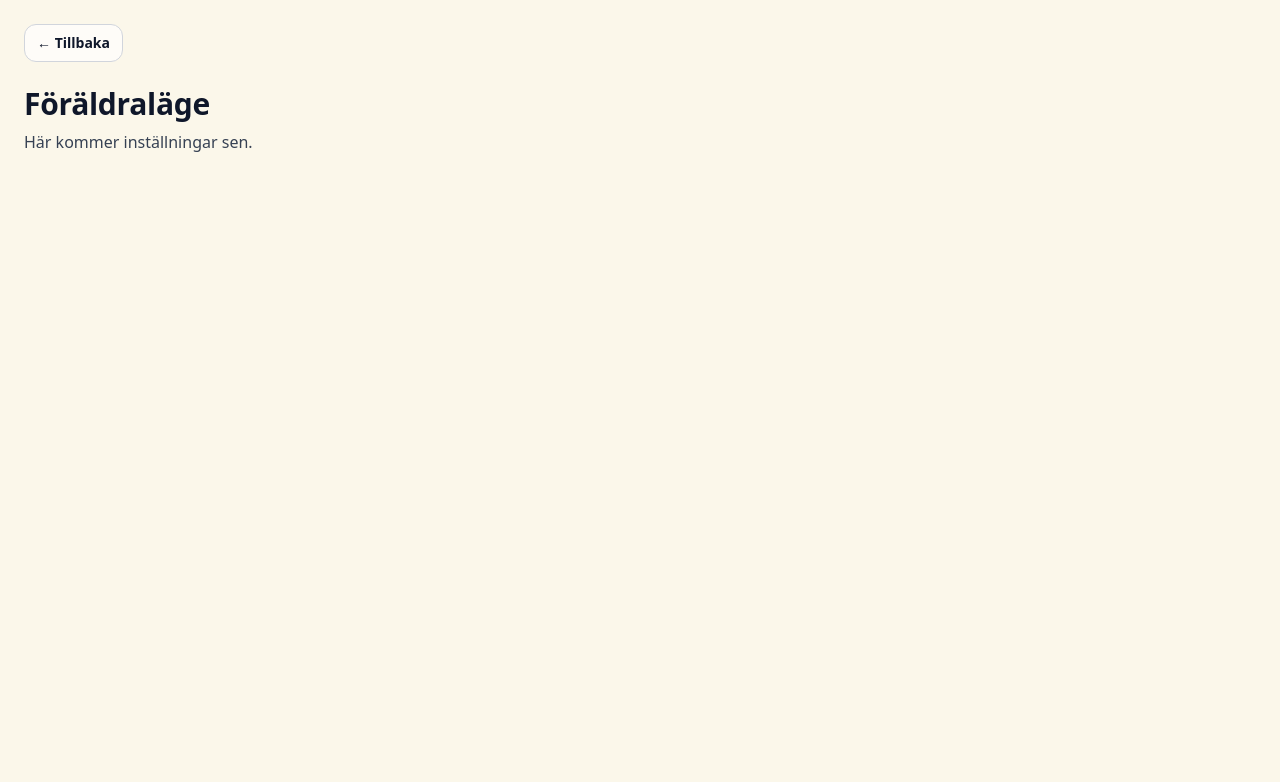
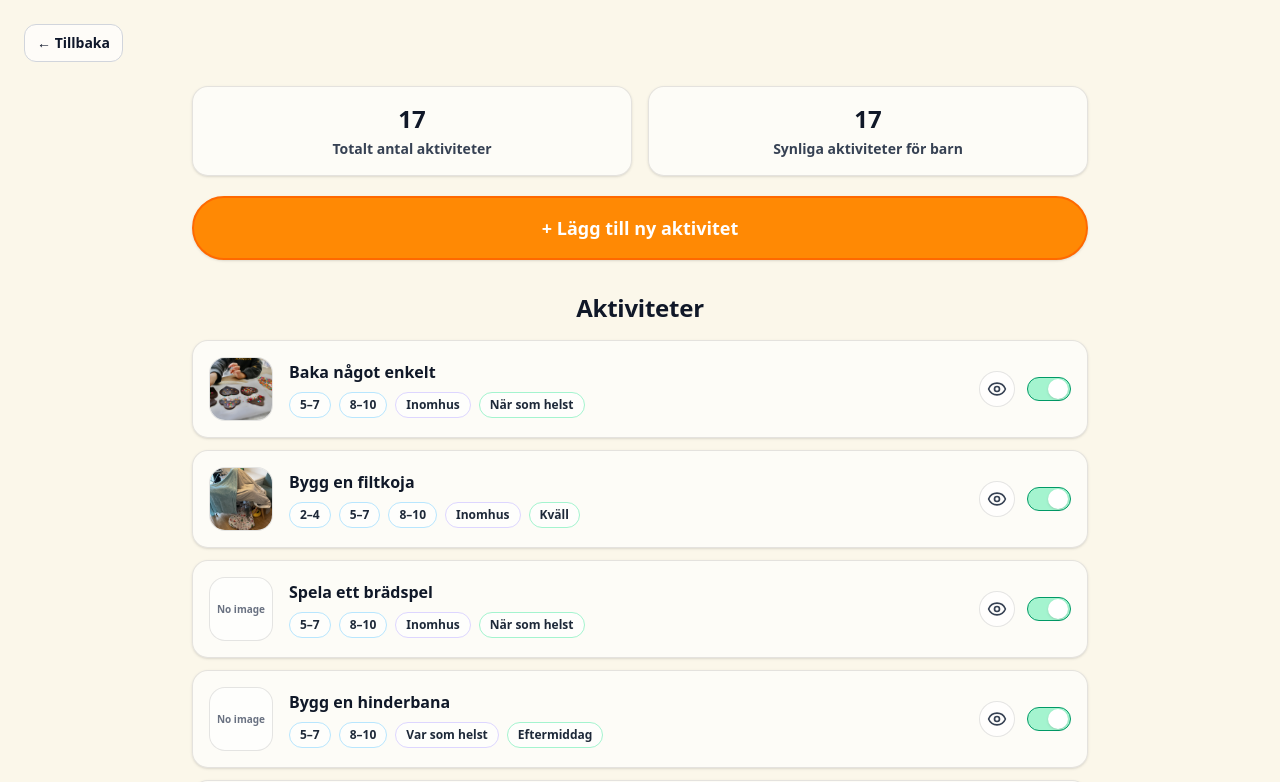
Before and after one commit to axandranathalie/Kids-app, a React (Vite) app: page /parent/home in a window 1280 px wide. Shown: the top 782 px of the page. Built offline with nearby package versions, Linux system fonts and the light colour scheme.

Commit message:
feat: build parent mode activity list UI

```diff
--- a/src/views/ParentHomeView.tsx
+++ b/src/views/ParentHomeView.tsx
@@ -1,21 +1,274 @@
+import { useMemo, useState, type ReactNode } from "react";
 import { Link } from "react-router-dom";
+import { Eye, EyeOff } from "lucide-react";
+
+import { allActivities } from "../data/activities";
+import type { Activity } from "../types/activity";
+import { getActivityImageUrl } from "../lib/getActivityImage";
+
+// LocalStorage key for hidden activities in kids mode
+const HIDDEN_KEY = "kidsapp_hidden_activity_ids";
+
+function readHiddenIds(): Set<string> {
+  try {
+    const raw = localStorage.getItem(HIDDEN_KEY);
+    if (!raw) return new Set();
+
+    const arr: unknown = JSON.parse(raw);
+    if (!Array.isArray(arr)) return new Set();
+
+    return new Set(arr.filter((x): x is string => typeof x === "string"));
+  } catch {
+    return new Set();
+  }
+}
+
+function writeHiddenIds(ids: Set<string>) {
+  localStorage.setItem(HIDDEN_KEY, JSON.stringify(Array.from(ids)));
+}
+
+function isHidden(activityId: string, hiddenIds: Set<string>): boolean {
+  return hiddenIds.has(activityId);
+}
+
+function getAgeLabels(activity: Activity): string[] {
+  const pretty = (g: string) => {
+    if (g === "2-4") return "2–4";
+    if (g === "5-7") return "5–7";
+    if (g === "8-10") return "8–10";
+    return g;
+  };
+
+  return (activity.ageGroups ?? []).map(pretty);
+}
+
+function getWhereLabel(a: Activity): string {
+  // weather tag: inomhus / utomhus / valfritt
+  if (a.weather === "inomhus") return "Inomhus";
+  if (a.weather === "utomhus") return "Utomhus";
+  return "Var som helst";
+}
+
+function getWhenLabel(a: Activity): string {
+  // timeOfDay: morgon / eftermiddag / kväll / valfritt
+  if (a.timeOfDay === "morgon") return "Morgon";
+  if (a.timeOfDay === "eftermiddag") return "Eftermiddag";
+  if (a.timeOfDay === "kväll") return "Kväll";
+  return "När som helst";
+}
+
+type ChipProps = {
+  children: ReactNode;
+  className?: string;
+};
+
+function Chip({ children, className }: ChipProps) {
+  return (
+    <span
+      className={[
+        "inline-flex items-center rounded-full px-2.5 py-1 text-xs font-semibold",
+        "border border-black/10 bg-white/70 text-gray-800",
+        className ?? "",
+      ].join(" ")}
+    >
+      {children}
+    </span>
+  );
+}
+
+type SwitchProps = {
+  checked: boolean;
+  onChange: (next: boolean) => void;
+  disabled?: boolean;
+  label?: string;
+};
+
+function Switch({ checked, onChange, disabled, label }: SwitchProps) {
+  return (
+    <button
+      type="button"
+      aria-pressed={checked}
+      aria-label={label ?? (checked ? "Visible" : "Hidden")}
+      disabled={disabled}
+      onClick={() => onChange(!checked)}
+      className={[
+        "relative inline-flex h-6 w-11 items-center rounded-full border",
+        "transition",
+        disabled ? "opacity-50 cursor-not-allowed" : "cursor-pointer",
+        checked
+          ? "bg-emerald-200 border-emerald-600"
+          : "bg-gray-200 border-gray-300",
+      ].join(" ")}
+    >
+      <span
+        className={[
+          "inline-block h-5 w-5 rounded-full bg-white shadow-sm transition",
+          checked ? "translate-x-5" : "translate-x-0.5",
+        ].join(" ")}
+      />
+    </button>
+  );
+}
 
 export function ParentHomeView() {
+  const [hiddenIds, setHiddenIds] = useState<Set<string>>(() => readHiddenIds());
+
+  const activities = allActivities;
+
+  const totalCount = activities.length;
+
+  const visibleCount = useMemo(() => {
+    let visible = 0;
+    for (const a of activities) {
+      if (!isHidden(a.id, hiddenIds)) visible += 1;
+    }
+    return visible;
+  }, [activities, hiddenIds]);
+
+  const toggleVisibility = (activityId: string, makeVisible: boolean) => {
+    setHiddenIds((prev) => {
+      const next = new Set(prev);
+
+      // makeVisible=true => remove from hidden
+      if (makeVisible) next.delete(activityId);
+      else next.add(activityId);
+
+      writeHiddenIds(next);
+      return next;
+    });
+  };
+
   return (
     <main className="min-h-dvh bg-[#fbf7ea] p-6 font-kids">
-      <header className="mb-6">
+      <header className="flex items-center justify-between">
         <Link
           to="/"
           className="inline-flex items-center rounded-xl border border-gray-300 bg-white/70 px-3 py-2 text-sm font-semibold"
         >
           ← Tillbaka
         </Link>
+
+        {/* Keeps header spacing stable */}
+        <div className="w-20" />
       </header>
 
-      <h1 className="text-3xl font-bold">Föräldraläge</h1>
-      <p className="mt-2 text-gray-700">
-        Här kommer inställningar sen.
-      </p>
+      {/* Top summary */}
+      <section className="mx-auto mt-6 w-full max-w-4xl">
+        <div className="grid gap-4 sm:grid-cols-2">
+          <div className="rounded-2xl bg-white/60 p-4 text-center shadow-sm border border-black/10">
+            <div className="text-2xl font-extrabold text-gray-900">
+              {totalCount}
+            </div>
+            <div className="mt-1 text-sm font-semibold text-gray-700">
+              Totalt antal aktiviteter
+            </div>
+          </div>
+
+          <div className="rounded-2xl bg-white/60 p-4 text-center shadow-sm border border-black/10">
+            <div className="text-2xl font-extrabold text-gray-900">
+              {visibleCount}
+            </div>
+            <div className="mt-1 text-sm font-semibold text-gray-700">
+              Synliga aktiviteter för barn
+            </div>
+          </div>
+        </div>
+
+        {/* Add button (UI only for this issue) */}
+        <button
+          type="button"
+          className={[
+            "mt-5 w-full rounded-full py-4 text-lg font-extrabold shadow-sm",
+            "bg-orange-400 text-white border-2 border-orange-500",
+            "hover:brightness-[0.98] active:scale-[0.99] transition",
+          ].join(" ")}
+        >
+          + Lägg till ny aktivitet
+        </button>
+
+        <h2 className="mt-8 text-center text-2xl font-extrabold text-gray-900">
+          Aktiviteter
+        </h2>
+
+        {/* List */}
+        <ul className="mt-4 space-y-3">
+          {activities.map((activity) => {
+            const imgUrl = getActivityImageUrl(activity);
+            const hidden = isHidden(activity.id, hiddenIds);
+
+            return (
+              <li
+                key={activity.id}
+                className="rounded-2xl bg-white/60 p-4 shadow-sm border border-black/10"
+              >
+                <div className="flex items-center gap-4">
+                  {/* Thumbnail */}
+                  <div className="h-16 w-16 shrink-0 overflow-hidden rounded-2xl border border-black/10 bg-white/60">
+                    {imgUrl ? (
+                      <img
+                        src={imgUrl}
+                        alt={activity.image?.alt ?? activity.title}
+                        className="h-full w-full object-cover"
+                        loading="lazy"
+                      />
+                    ) : (
+                      <div className="grid h-full w-full place-items-center text-[10px] font-semibold text-gray-500">
+                        No image
+                      </div>
+                    )}
+                  </div>
+
+                  {/* Text + chips */}
+                  <div className="min-w-0 flex-1">
+                    <div className="truncate text-base font-extrabold text-gray-900">
+                      {activity.title}
+                    </div>
+
+                    <div className="mt-2 flex flex-wrap items-center gap-2">
+                      {getAgeLabels(activity).map((label) => (
+                        <Chip
+                          key={`${activity.id}-age-${label}`}
+                          className="bg-sky-50/80 border-sky-200"
+                        >
+                          {label}
+                        </Chip>
+                      ))}
+
+                      <Chip className="bg-violet-50/80 border-violet-200">
+                        {getWhereLabel(activity)}
+                      </Chip>
+
+                      <Chip className="bg-emerald-50/80 border-emerald-200">
+                        {getWhenLabel(activity)}
+                      </Chip>
+                    </div>
+                  </div>
+
+                  {/* Right controls */}
+                  <div className="flex items-center gap-3">
+                    <div className="grid h-9 w-9 place-items-center rounded-full bg-white/70 border border-black/10">
+                      {hidden ? (
+                        <EyeOff className="h-5 w-5 text-gray-700" />
+                      ) : (
+                        <Eye className="h-5 w-5 text-gray-700" />
+                      )}
+                    </div>
+
+                    {/* Switch: ON = visible, OFF = hidden */}
+                    <Switch
+                      checked={!hidden}
+                      onChange={(nextVisible) =>
+                        toggleVisibility(activity.id, nextVisible)
+                      }
+                      label="Toggle visibility"
+                    />
+                  </div>
+                </div>
+              </li>
+            );
+          })}
+        </ul>
+      </section>
     </main>
   );
 }
```
